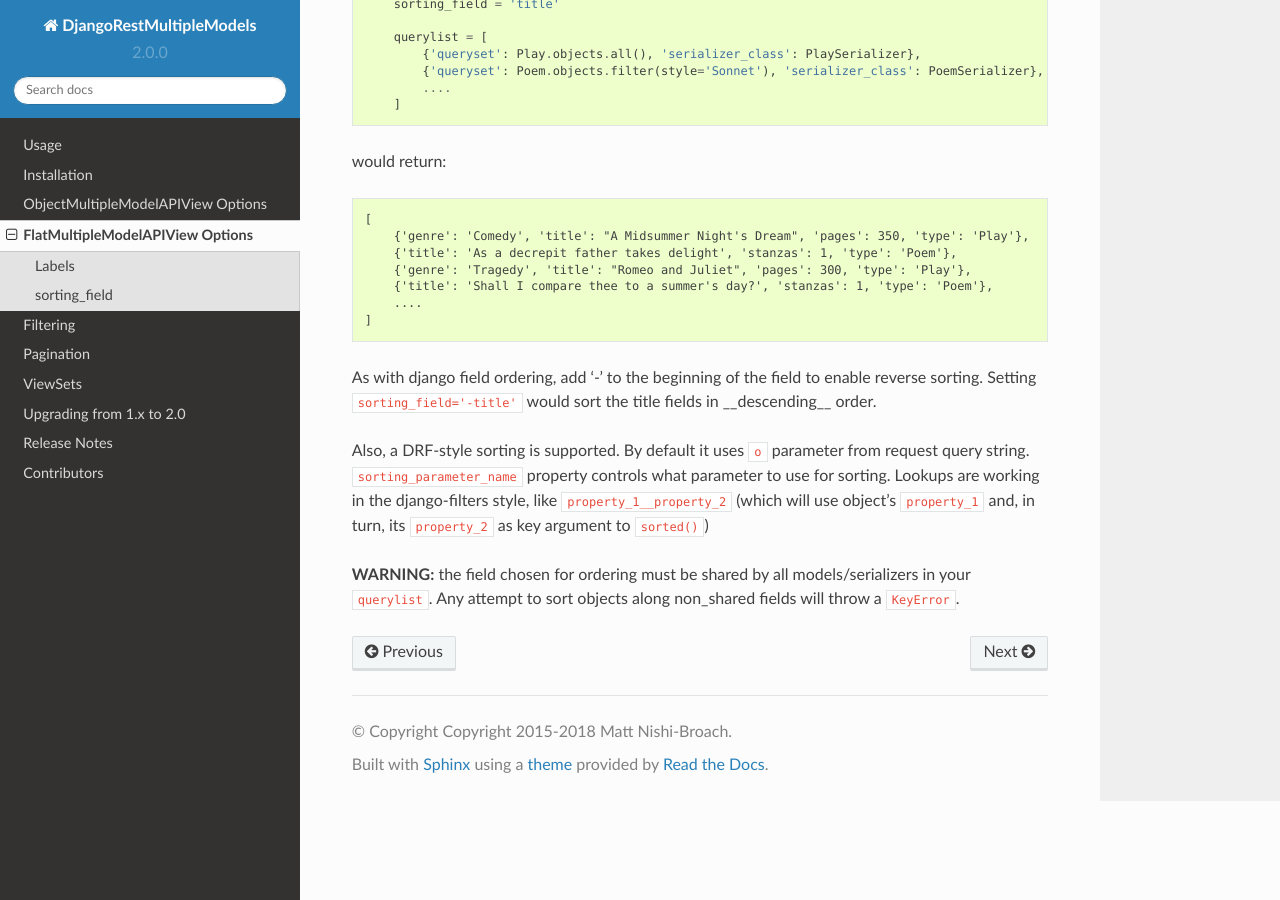
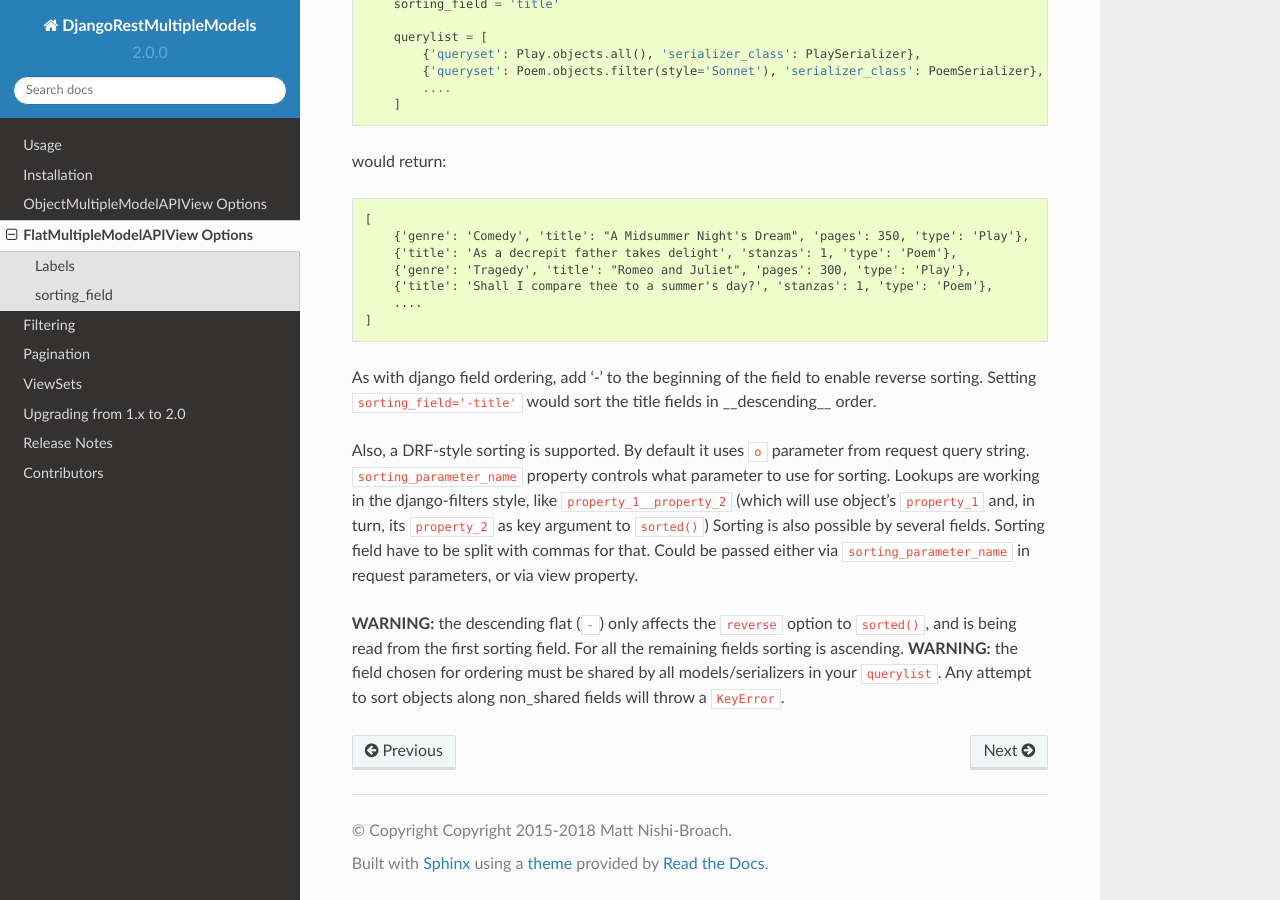
Before and after one commit to MattBroach/DjangoRestMultipleModels, a Sphinx documentation site: the page built from docs/flat-options.rst, in a window 1280 px wide and 900 px high, scrolled down 1641 px. Built offline with Sphinx 7.4.7 and the Read the Docs theme 2.0.0, drawn with Linux system fonts in a browser that asks for light colours.

Commit message:
Add documentation entry

```diff
--- a/docs/flat-options.rst
+++ b/docs/flat-options.rst
@@ -87,5 +87,7 @@ As with django field ordering, add '-' to the beginning of the field to enable r
 
 Also, a DRF-style sorting is supported. By default it uses ``o`` parameter from request query string. ``sorting_parameter_name`` property controls what parameter to use for sorting.
 Lookups are working in the django-filters style, like ``property_1__property_2`` (which will use object's ``property_1`` and, in turn, its ``property_2`` as key argument to ``sorted()``)
+Sorting is also possible by several fields. Sorting field have to be split with commas for that. Could be passed either via ``sorting_parameter_name`` in request parameters, or via view property.
 
+**WARNING:** the descending flat (``-``) only affects the ``reverse`` option to ``sorted()``, and is being read from the first sorting field. For all the remaining fields sorting is ascending.
 **WARNING:** the field chosen for ordering must be shared by all models/serializers in your ``querylist``.  Any attempt to sort objects along non_shared fields will throw a ``KeyError``.
```
